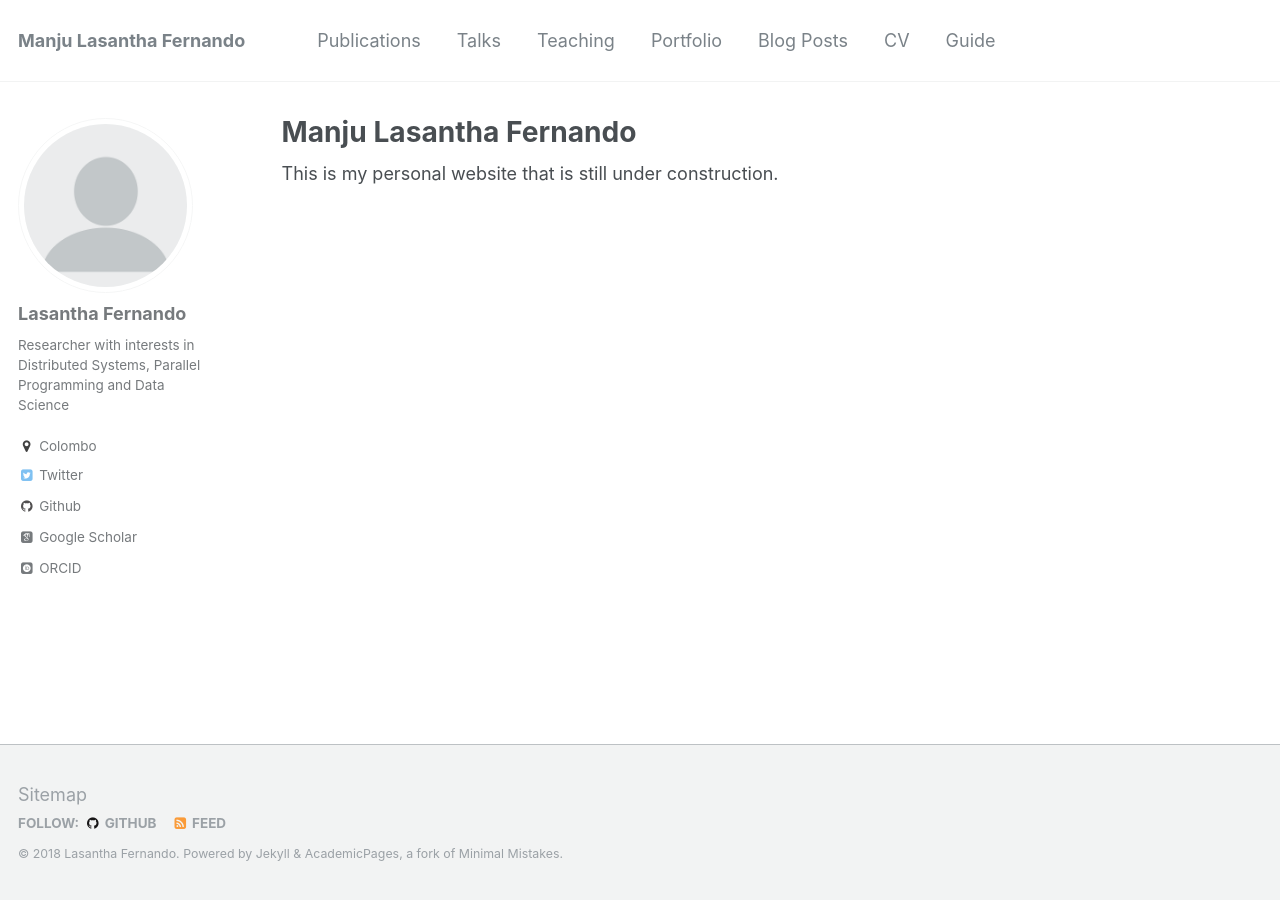
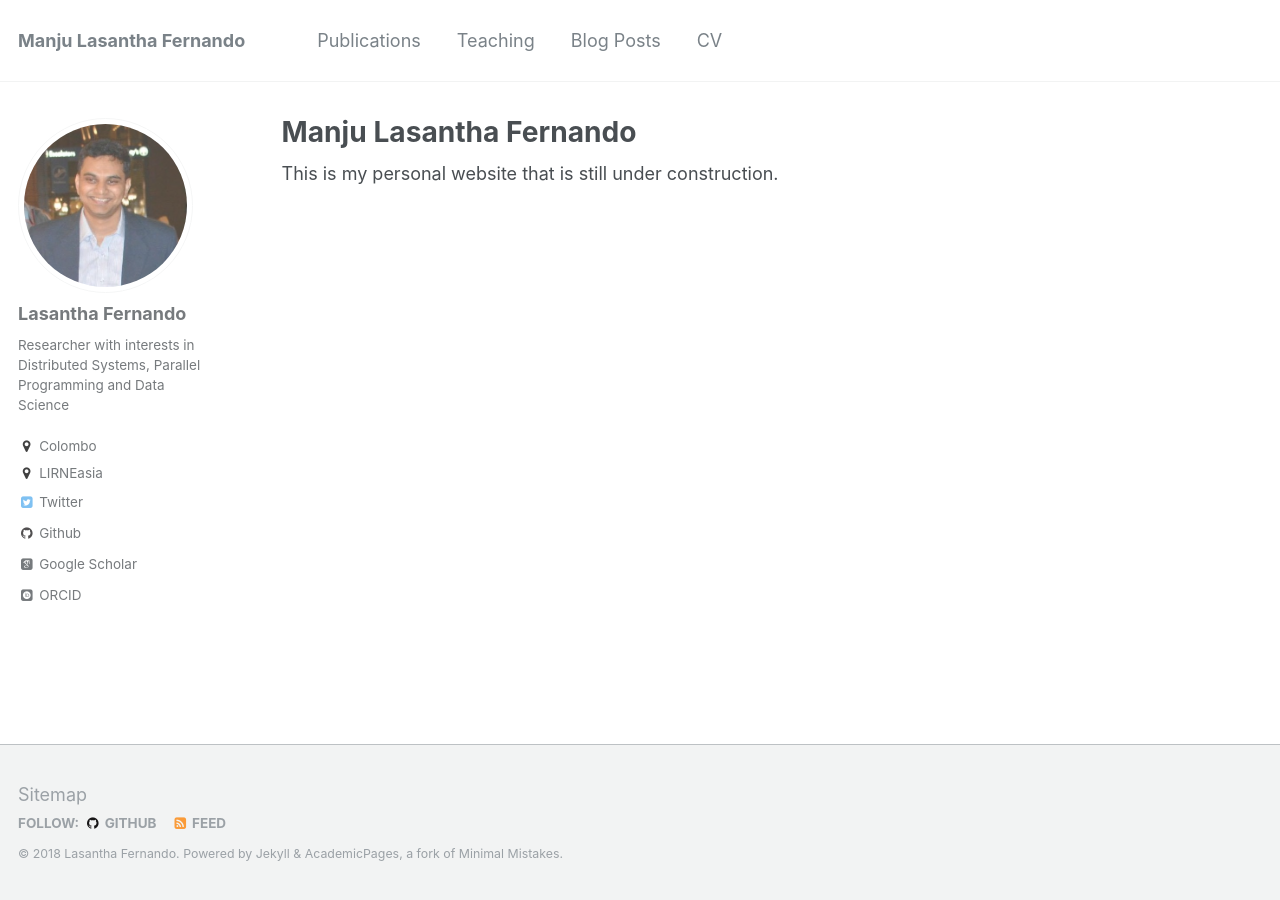
Before and after one commit to lasanthafdo/lasanthafdo.github.io, a Jekyll site: the page built from _pages/about.md, in a window 1280 px wide. Built offline with Jekyll 4.4.1, drawn with Linux system fonts in a browser that asks for light colours; some web fonts are replaced.

Commit message:
Initial changes

```diff
--- a/_config.yml
+++ b/_config.yml
@@ -10,7 +10,7 @@ locale                   : "en-US"
 title                    : "Manju Lasantha Fernando"
 title_separator          : "-"
 name                     : &name "Lasantha Fernando"
-description              : &description "personal description"
+description              : &description "Computer science graduate/researcher with interests in distributed systems, parallel programming & data science"
 url                      : https://lasanthafdo.github.io # the base hostname & protocol for your site e.g. "https://mmistakes.github.io"
 baseurl                  : "" # the subpath of your site, e.g. "/blog"
 repository               : "lasanthafdo/lasanthafdo.github.io"
@@ -79,10 +79,10 @@ analytics:
 # Site Author
 author:
   name             : "Lasantha Fernando"
-  avatar           : "profile.png"
+  avatar           : "square_profile_pic.jpg"
   bio              : "Researcher with interests in Distributed Systems, Parallel Programming and Data Science"
   location         : "Colombo"
-  employer         :
+  employer         : "LIRNEasia"
   googlescholar    : "https://scholar.google.com/citations?user=rJcyqu0AAAAJ&hl=en"
   email            :
   uri              :
--- a/_data/navigation.yml
+++ b/_data/navigation.yml
@@ -3,20 +3,11 @@ main:
   - title: "Publications"
     url: /publications/
 
-  - title: "Talks"
-    url: /talks/
-
   - title: "Teaching"
     url: /teaching/
-
-  - title: "Portfolio"
-    url: /portfolio/
 
   - title: "Blog Posts"
     url: /year-archive/
 
   - title: "CV"
     url: /cv/
-
-  - title: "Guide"
-    url: /markdown/
```
Also changed, not shown: images/square_profile_pic.jpg (added), 6 other files.
